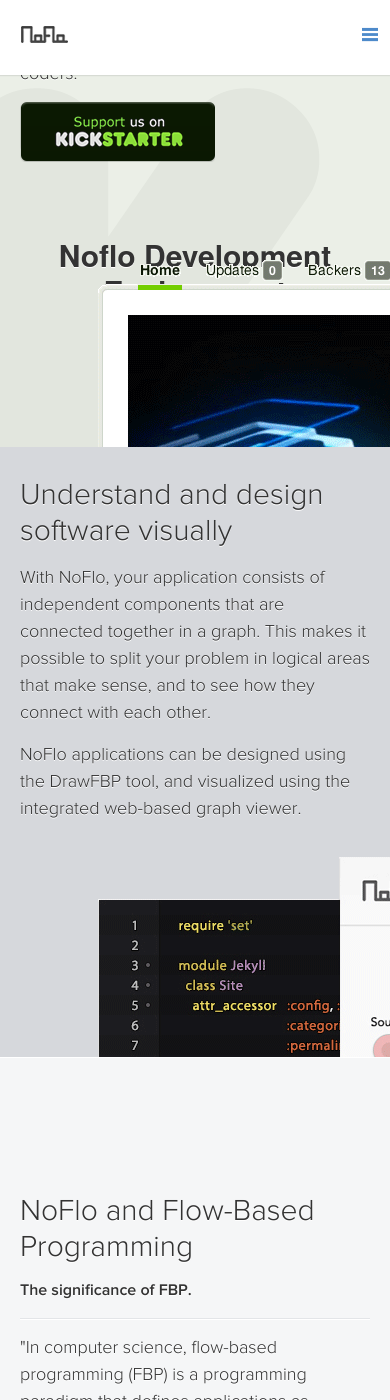
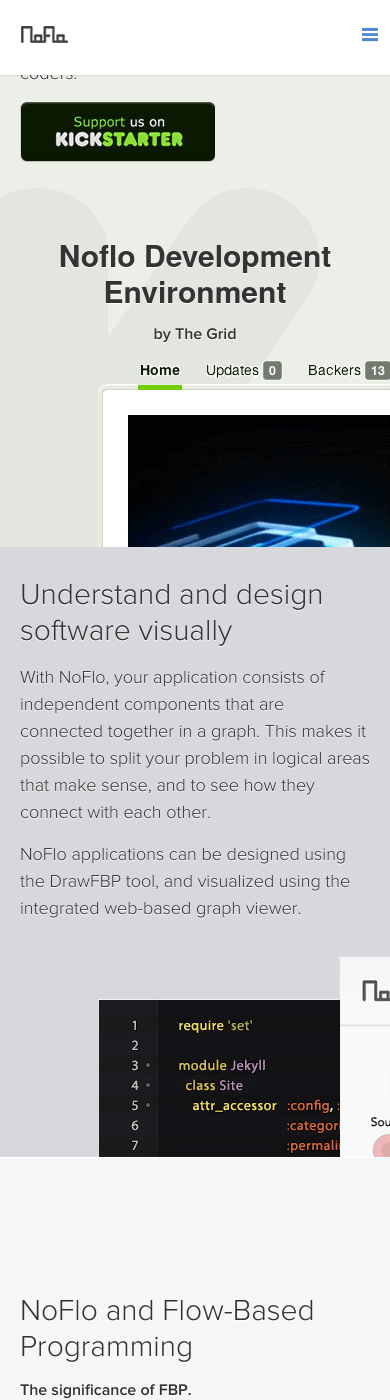
Before and after one commit to noflo/noflo.github.io, a Jekyll site: the page built from index.html, in a window 390 px wide and 1400 px high, scrolled down 2812 px. Built offline with Jekyll 4.4.1, drawn with Linux system fonts in a browser that asks for light colours; nearby versions of some CDN libraries; Markdown is read by kramdown in place of the engine named in the settings.

Commit message:
Fix for kickstarter panel displaying too squished on mobile.

```diff
--- a/css/main.scss
+++ b/css/main.scss
@@ -1299,8 +1299,8 @@ blockquote {
   @include image-2x("../img/kickstarter-k@2.png", 545px, 540px);
 
   @include breakpoint(small) {
-    height: 650px;
-    min-height: 650px;
+    height: 750px;
+    min-height: 750px;
     margin-left: -20px;
     margin-right: -20px;
     padding: 20px 20px 200px 20px;
```
Also changed, not shown: css/main.css.
